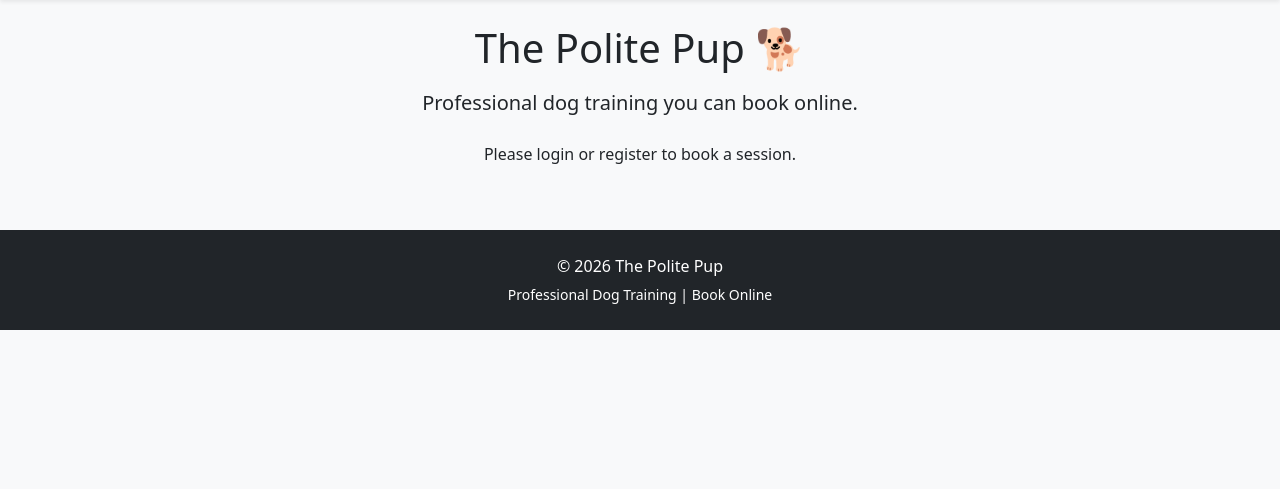
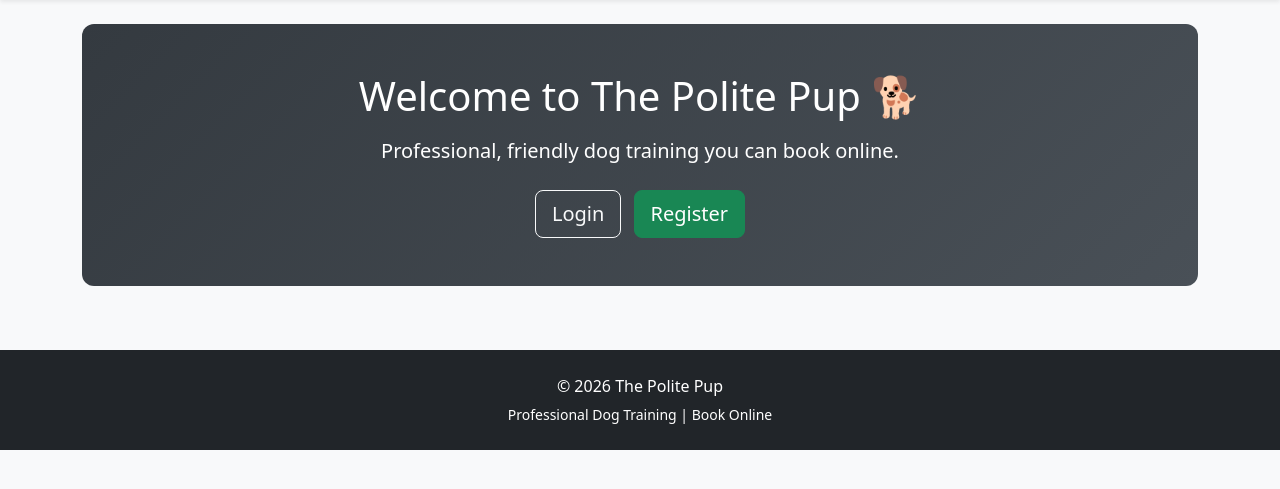
Before and after one commit to Dmolloy/the_polite_pup, a Django app: page / in a window 1280 px wide. Shown: the part 60-549 px from the top of the page. Run offline with Django 5.2, Linux system fonts and the light colour scheme.

Commit message:
add hero section

```diff
--- a/bookings/templates/bookings/home.html
+++ b/bookings/templates/bookings/home.html
@@ -2,25 +2,35 @@
 
 {% block content %}
 
-<div class="text-center">
+<div class="hero text-center">
 
-    <h1 class="mb-3">The Polite Pup 🐕</h1>
+    <h1 class="mb-3">
+        Welcome to The Polite Pup 🐕
+    </h1>
 
-    <p class="lead">
-        Professional dog training you can book online.
+    <p class="lead mb-4">
+        Professional, friendly dog training you can book online.
     </p>
 
     {% if user.is_authenticated %}
 
-        <p class="mt-4">
-            Welcome, <strong>{{ user.username }}</strong>!
-        </p>
+        <a href="/book/" class="btn btn-success btn-lg">
+            Book a Session
+        </a>
 
     {% else %}
 
-        <p class="mt-4">
-            Please login or register to book a session.
-        </p>
+        <a href="/accounts/login/"
+           class="btn btn-outline-light btn-lg me-2">
+
+            Login
+        </a>
+
+        <a href="/signup/"
+           class="btn btn-success btn-lg">
+
+            Register
+        </a>
 
     {% endif %}
 
```
